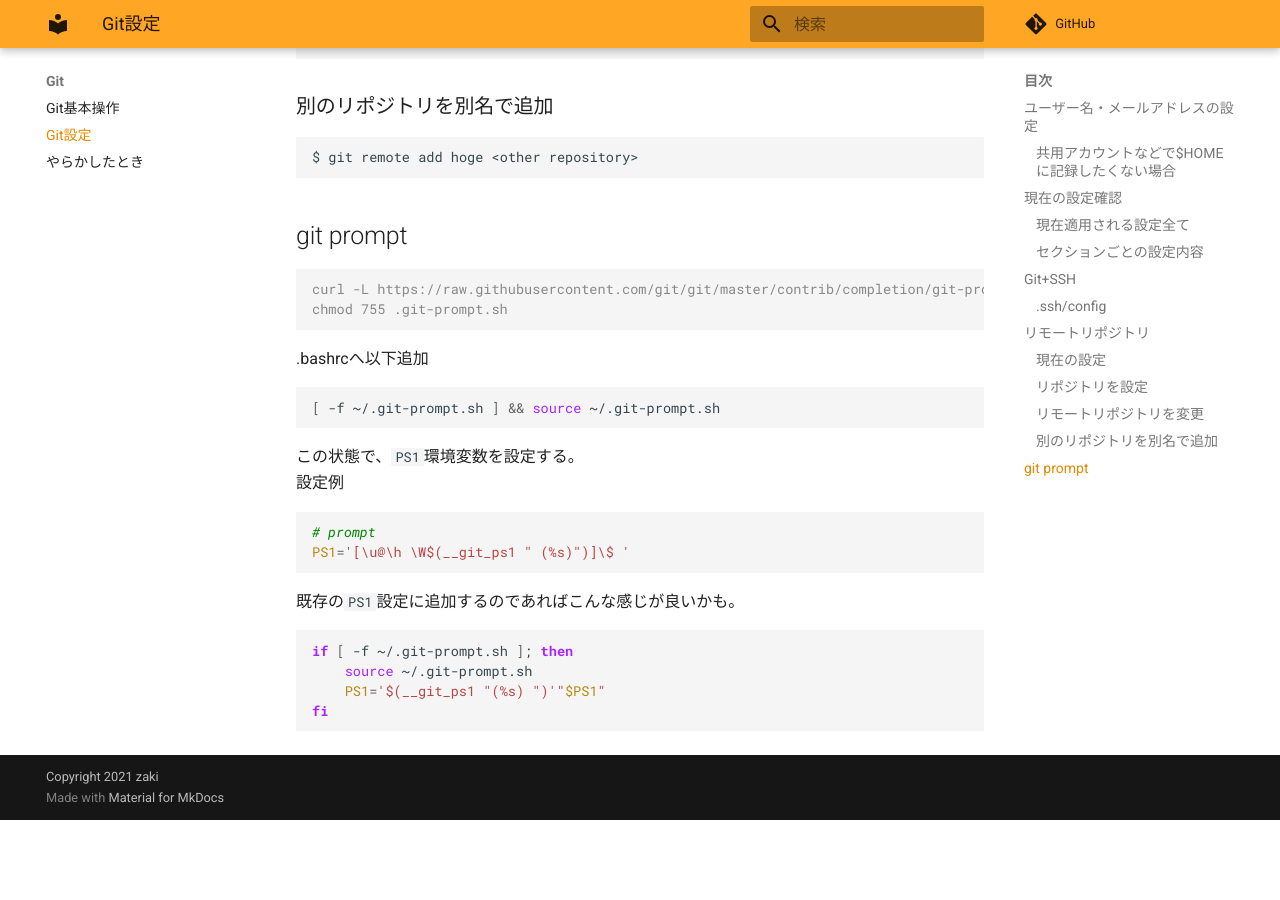
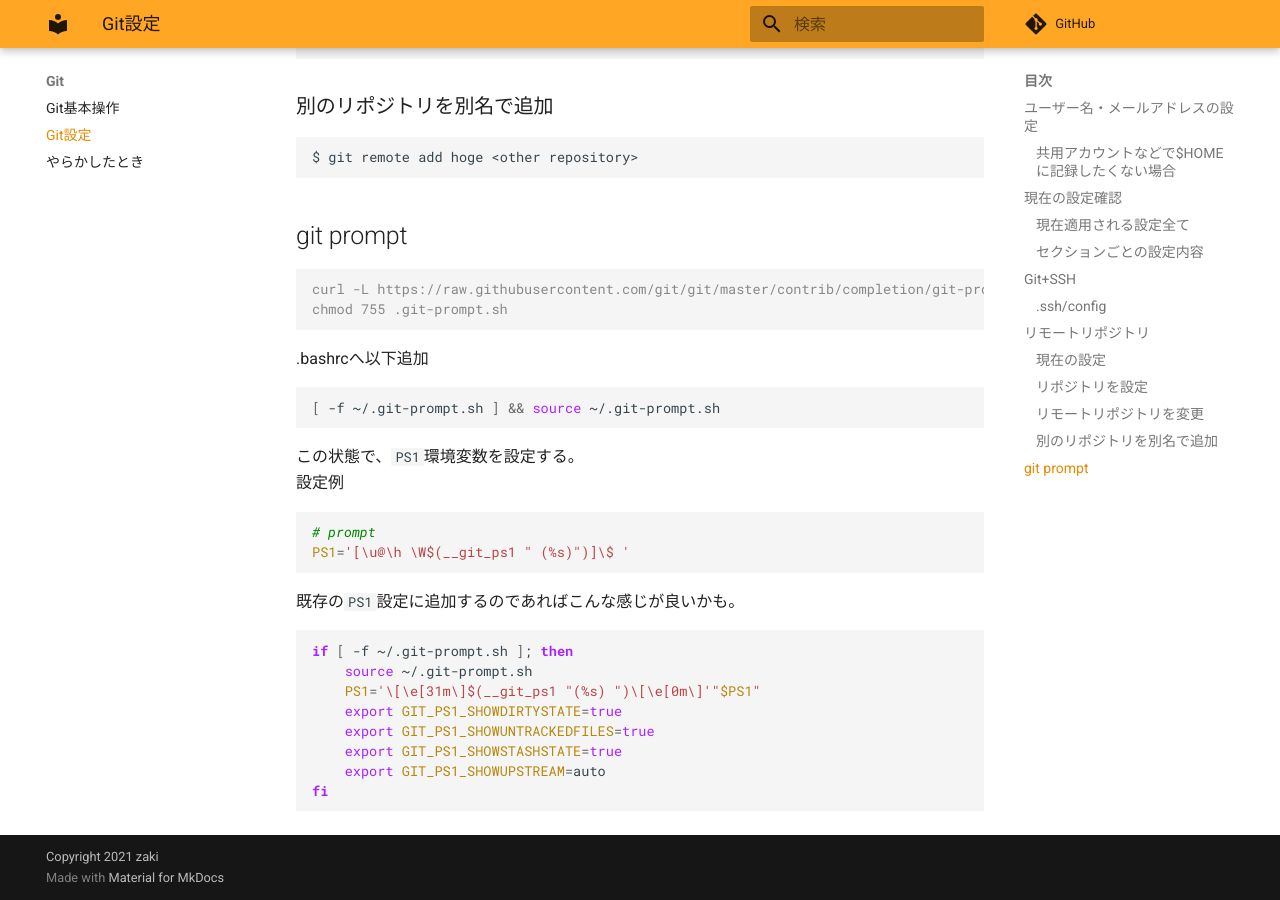
Before and after one commit to zaki-lknr/docs, an MkDocs documentation site: the page built from docs/Git/configure.md, in a window 1280 px wide and 900 px high, scrolled down 1856 px. Built offline with MkDocs 1.6.1 and Material for MkDocs 9.7.7, drawn with Linux system fonts in a browser that asks for light colours; comment, search, counter and statistics services are not loaded; before the commit the page ends 2676 px from its top, so only the background shows below that.

Commit message:
update: git/configure: git-promptの設定変更

````diff
--- a/docs/Git/configure.md
+++ b/docs/Git/configure.md
@@ -117,6 +117,10 @@ PS1='[\u@\h \W$(__git_ps1 " (%s)")]\$ '
 ```sh
 if [ -f ~/.git-prompt.sh ]; then
     source ~/.git-prompt.sh
-    PS1='$(__git_ps1 "(%s) ")'"$PS1"
+    PS1='\[\e[31m\]$(__git_ps1 "(%s) ")\[\e[0m\]'"$PS1"
+    export GIT_PS1_SHOWDIRTYSTATE=true
+    export GIT_PS1_SHOWUNTRACKEDFILES=true
+    export GIT_PS1_SHOWSTASHSTATE=true
+    export GIT_PS1_SHOWUPSTREAM=auto
 fi
 ```
````
